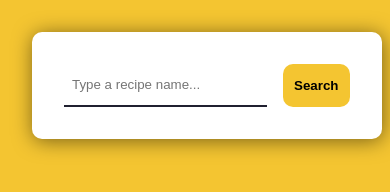
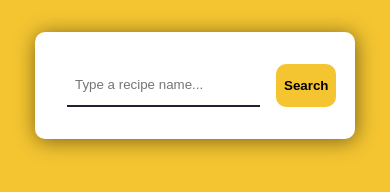
Before and after one commit to Harshita-Naik16/recipe-app, a plain HTML site: page index.html in a window 390 px wide. Drawn offline with Linux system fonts and the light colour scheme.

Commit message:
fix mobile responsive

```diff
--- a/style.css
+++ b/style.css
@@ -14,11 +14,13 @@ body {
     background-color: #fff;
     max-width: 500px;
     width: 80%;
-    min-width: 350px;
-    margin: 0 auto;
+    min-width: 320px;
     padding: 2rem;
     border-radius: 10px;
     position: relative;
+    left: 50%;
+    top: 50%;
+    transform: translate(-50%, 0);
     box-shadow: 1px 2px 20px rgba(0, 1, 2, 0.5);
 }
 
```
